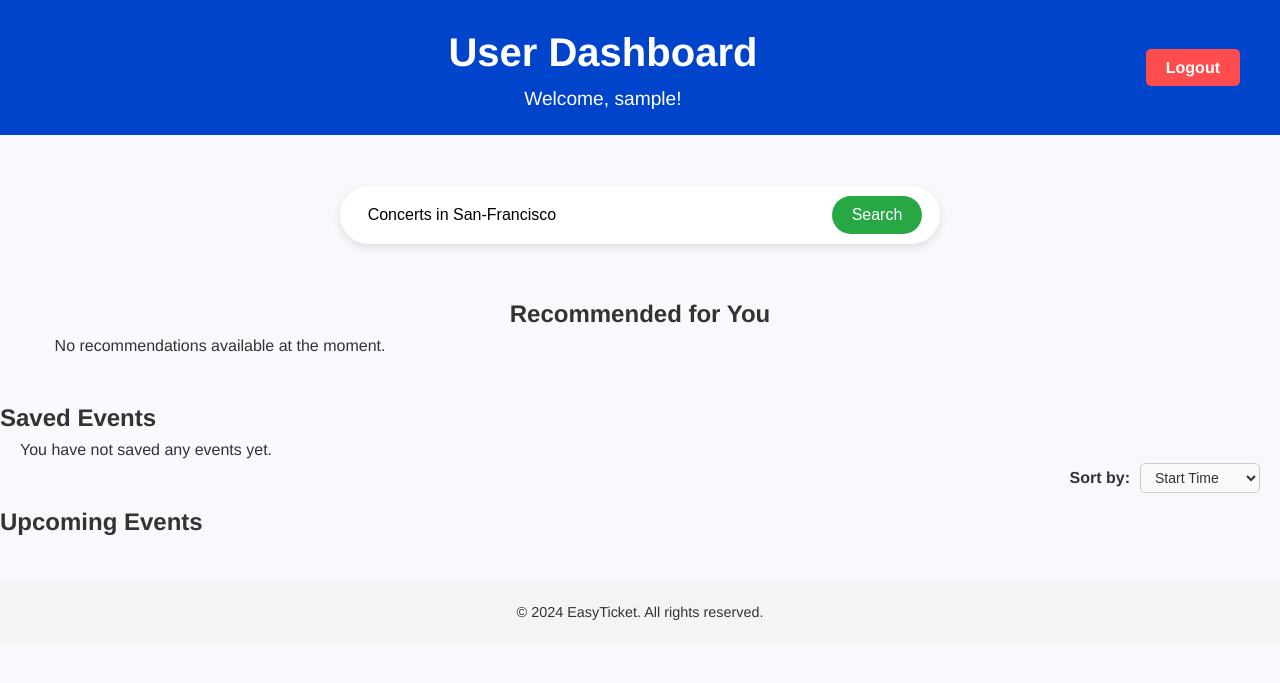
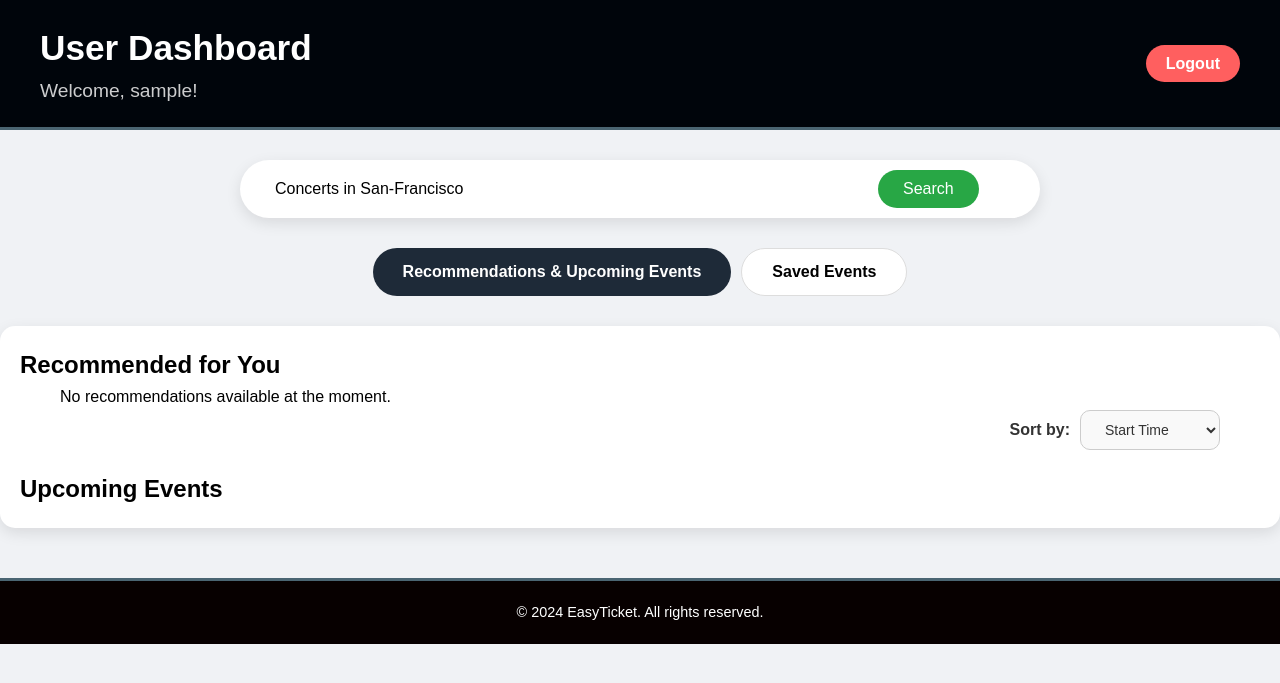
Before and after one commit to Krwaheed/EasyTicket, a Flask app: page /user-dashboard in a window 1280 px wide. Shown: the top 683 px of the page. Run offline with Flask 3, Linux system fonts and the light colour scheme; the visitor is signed in with stand-in values (Sample User, id 1); data that the repository does not hold is empty.

Commit message:
updated the UI for admin login and user dashbaord

```diff
--- a/app.py
+++ b/app.py
@@ -7,7 +7,8 @@ from datetime import datetime
 import mysql.connector
 from flask import render_template, Flask, request, session, redirect, url_for, jsonify
 from werkzeug.security import generate_password_hash, check_password_hash
-
+from flask import Flask, render_template, request, redirect, url_for, session, flash
+from werkzeug.security import check_password_hash
 app = Flask(__name__)
 app.secret_key = os.urandom(24)
 
@@ -50,15 +51,19 @@ def login():
     if request.method == 'POST':
         username = request.form['username']
         password = request.form['password']
+
         cursor = db.cursor(dictionary=True)
         cursor.execute("SELECT user_id, password FROM users WHERE username = %s", (username,))
         user = cursor.fetchone()
+
         if user and check_password_hash(user['password'], password):
             session['username'] = username
             session['user_id'] = user['user_id']  # Set user_id in session
             return redirect(url_for('user_dashboard'))
         else:
-            return redirect(url_for('home'))
+            flash('Invalid username or password.', 'error')
+            return redirect(url_for('login'))
+
     return render_template('index.html')
 
 
@@ -78,7 +83,7 @@ def fetch_real_time_events(query="Concerts in San-Francisco"):
 
     headers = {
 
-        "x-rapidapi-key": "302ec63930msh5311bb73e188dc3p112effjsnb788b6f9f595",
+        "x-rapidapi-key": "d726415921msh74685e80187f2f7p1f5b1ajsn413ef1dff56a",
 
         "x-rapidapi-host": "real-time-events-search.p.rapidapi.com"
     }
@@ -161,7 +166,7 @@ def user_dashboard():
     return render_template('user-dashboard.html', username=session['username'], events=events, saved_events=saved_events,recommendations=recommendations, query=query)
 
 
-#************ sing up for user*************
+#************ sign up for user*************
 @app.route('/signup', methods=['GET', 'POST'])
 def signup():
     if request.method == 'POST':
@@ -212,14 +217,18 @@ def admin_login():
     if request.method == 'POST':
         username = request.form['username']
         password = request.form['password']
+
         cursor = db.cursor(dictionary=True)
         cursor.execute("SELECT * FROM admins WHERE username = %s", (username,))
         admin = cursor.fetchone()
+
         if admin and check_password_hash(admin['password'], password):
             session['admin-username'] = username
             return redirect(url_for('admin_dashboard'))
         else:
-            return redirect(url_for('adminLogin'))
+            flash('Invalid admin username or password.', 'error')  # Flash error message
+            return redirect(url_for('admin_login'))  # Redirect to login page and show the error message
+
     return render_template('adminLogin.html')
 
 @app.route('/admin-dashboard')
--- a/static/css/user-dashboard.css
+++ b/static/css/user-dashboard.css
@@ -1,4 +1,4 @@
-/* General Styles */
+/* General Reset */
 * {
     box-sizing: border-box;
     margin: 0;
@@ -6,66 +6,50 @@
 }
 
 body {
-    font-family: 'Helvetica Neue', sans-serif;
-    background-color: #f7f9fc;
-    color: #333;
+    font-family: 'Poppins', sans-serif;
+    background-color: #f0f2f5;
+    color: #000000;
+    margin: 0;
     line-height: 1.6;
-    margin: 0;
 }
 
 /* Header Styling */
 .header {
-    background-color: #0044cc;
+    background-color: #00050b;
     color: white;
-    padding: 20px 40px; /* Padding for header */
+    padding: 20px 40px;
     display: flex;
-    justify-content: space-between; /* Keeps content aligned with space between */
-    align-items: center; /* Vertically centers the items */
-    width: 100%; /* Full width for the header */
-}
-
-.header-content {
-    flex-grow: 1;
-    text-align: center; /* Centers the dashboard title and welcome text */
-    margin-left: 20px; /* Optional spacing between the logo and content */
-}
-
-
-.header-logo-link {
-    display: flex;
+    justify-content: space-between;
     align-items: center;
-    margin-right: auto; /* Ensures the logo stays on the left */
-}
-
-.header-logo {
-    height: 80px; /* Adjust the size to make it bigger */
-    width: auto; /* Keep the aspect ratio */
+    border-bottom: 3px solid #4a6572;
 }
 
 .header-content h1 {
-    font-size: 2.5rem;
+    font-size: 2.2rem;
+    font-weight: 600;
 }
 
 .header-content p {
     font-size: 1.2rem;
+    opacity: 0.8;
 }
 
 .logout-button-container {
-    margin-left: auto; /* Keeps the logout button on the far right */
+    margin-left: auto;
 }
 
 .logout-button {
-    background-color: #ff4d4f;
+    background-color: #ff5f5f;
     color: white;
     padding: 10px 20px;
-    border-radius: 5px;
+    border-radius: 25px;
     text-decoration: none;
-    font-weight: bold;
+    font-weight: 600;
     transition: background-color 0.3s ease;
 }
 
 .logout-button:hover {
-    background-color: #d9363e;
+    background-color: #d94444;
 }
 
 /* Centered Search Section */
@@ -73,32 +57,31 @@ body {
     display: flex;
     justify-content: center;
     align-items: center;
-    height: 20vh;
+    margin: 30px 0;
 }
 
 .search-form {
     display: flex;
-    justify-content: center;
     align-items: center;
     background-color: white;
-    padding: 10px;
+    padding: 10px 20px;
     border-radius: 50px;
-    box-shadow: 0 4px 10px rgba(0, 0, 0, 0.1);
-    width: 80%;
-    max-width: 600px;
+    box-shadow: 0 5px 15px rgba(0, 0, 0, 0.1);
+    max-width: 800px;
+    width: 100%;
 }
 
 .search-input {
     width: 80%;
-    padding: 10px;
+    padding: 10px 15px;
     border: none;
+    font-size: 1rem;
     border-radius: 50px;
-    font-size: 1rem;
     outline: none;
 }
 
 .search-button {
-    padding: 10px 20px;
+    padding: 10px 25px;
     background-color: #28a745;
     color: white;
     border: none;
@@ -106,161 +89,146 @@ body {
     cursor: pointer;
     font-size: 1rem;
     margin-left: 10px;
+    transition: background-color 0.3s ease;
 }
 
 .search-button:hover {
     background-color: #218838;
 }
 
-/* Recommended Section */
-.recommend-section {
-    text-align: center; /* Center align the header text */
-    margin-bottom: 40px; /* Space at the bottom of the section */
+/* Tab Section */
+.tab {
+    display: flex;
+    justify-content: center;
+    margin-bottom: 30px;
 }
 
+.tab button {
+    background-color: #ffffff;
+    border: 1px solid #ddd;
+    padding: 14px 30px;
+    cursor: pointer;
+    font-size: 16px;
+    font-weight: 600;
+    margin: 0 5px;
+    border-radius: 30px;
+    transition: all 0.3s ease;
+}
+
+.tab button.active {
+    background-color: #1e2a38;
+    color: white;
+    border: none;
+}
+
+.tab button:hover {
+    background-color: #4a6572;
+    color: white;
+}
+
+/* Tab Content Section */
+.tabcontent {
+    display: none;
+    padding: 20px;
+    animation: fadeEffect 1s;
+    background-color: #fff;
+    border-radius: 15px;
+    box-shadow: 0 5px 15px rgba(0, 0, 0, 0.1);
+}
+
+/* Fade-in effect */
+@keyframes fadeEffect {
+    from {opacity: 0;}
+    to {opacity: 1;}
+}
+
+/* Events Grid Styling */
 .events-grid {
     display: grid;
-    grid-template-columns: repeat(3, 1fr); /* Sets up three columns */
-    gap: 20px; /* Space between each event detail box */
-    padding: 0 20px; /* Padding on the sides of the grid container */
+    grid-template-columns: repeat(auto-fill, minmax(300px, 1fr));
+    gap: 30px;
+    padding: 0 40px;
 }
 
-.event-detail {
+.event-card, .event-detail {
     background-color: #ffffff;
-    padding: 20px;
-    border-radius: 12px;
-    box-shadow: 0 4px 8px rgba(0, 0, 0, 0.1);
+    padding: 25px;
+    border-radius: 20px;
+    box-shadow: 0 10px 25px rgba(0, 0, 0, 0.1);
+    transition: all 0.3s ease;
     display: flex;
     flex-direction: column;
     justify-content: space-between;
-    height: 100%; /* Make all detail cards the same height for uniformity */
 }
 
-.event-detail h3, .event-detail p {
+.event-card:hover, .event-detail:hover {
+    transform: translateY(-5px);
+    box-shadow: 0 15px 30px rgba(0, 0, 0, 0.15);
+}
+
+.event-card img {
+    width: 100%;
+    border-radius: 12px;
+    margin-bottom: 20px;
+}
+
+.event-card h3, .event-detail h3 {
+    font-size: 1.6rem;
     margin-bottom: 10px;
 }
 
-.ticket-list {
-    list-style-type: none;
-    padding: 0;
+.event-card p, .event-detail p {
+    color: #666;
+    margin-bottom: 15px;
 }
 
 .ticket-button {
     background-color: #007bff;
     color: white;
-    padding: 8px 16px;
-    border-radius: 4px;
+    padding: 10px 20px;
+    border-radius: 10px;
     text-decoration: none;
+    font-size: 0.9rem;
+    transition: background-color 0.3s ease;
     display: inline-block;
-    margin-right: 5px;
 }
 
 .ticket-button:hover {
     background-color: #0056b3;
 }
 
-.view-more {
-    color: #28a745;
-    text-decoration:none;
-    display: inline-block;
-    margin-top: 10px;
+.save-event-btn, .delete-event-btn {
+    background-color: #28a745;
+    color: white;
+    padding: 12px 25px;
+    border: none;
+    border-radius: 8px;
+    font-size: 1rem;
+    cursor: pointer;
+    transition: background-color 0.3s ease;
+    margin-top: 15px;
+    font-weight: 600;
 }
 
-.view-more:hover {
-    text-decoration: underline;
+.delete-event-btn {
+    background-color: #ff6f61;
 }
 
-/* Events Section */
-.events-section {
-    margin-bottom: 40px;
+.save-event-btn:hover, .delete-event-btn:hover {
+    background-color: #218838;
 }
 
-.events-grid {
-    display: grid;
-    grid-template-columns: repeat(auto-fill, minmax(350px, 1fr)); /* Adjust for card width */
-    gap: 20px;
-    padding: 0 20px;
+.delete-event-btn:hover {
+    background-color: #ff4a3a;
 }
 
-.event-card {
-    background-color: #ffffff;
-    padding: 20px;
-    border-radius: 12px;
-    box-shadow: 0 4px 8px rgba(0, 0, 0, 0.1);
-    text-align: left;
-    display: flex;
-    flex-direction: column;
-    justify-content: space-between;
-    height: 100%;  /* Make all cards the same height */
-}
-
-.event-card img {
-    width: 100%;
-    border-radius: 8px;
-    margin-bottom: 15px;
-}
-
-.event-details {
-    flex-grow: 1;  /* Ensures that event details expand to fill available space */
-}
-
-.event-details h3 {
-    color: #333;
-    margin-bottom: 10px;
-}
-
-.event-details p {
-    margin-bottom: 10px;
-    color: #666;
-}
-
-.ticket-list {
-    list-style-type: none;
-    padding: 0;
-}
-
-.ticket-list li {
-    margin-bottom: 10px;
-}
-
-.ticket-button {
-    background-color: #007bff;
-    color: white;
-    padding: 8px 16px;
-    border-radius: 4px;
-    text-decoration: none;
-    display: inline-block;
-    margin-right: 5px;
-}
-
-.ticket-button:hover {
-    background-color: #0056b3;
-}
-
-.view-more {
-    color: #28a745;
-    text-decoration: none;
-    display: inline-block;
-    margin-top: 10px;
-}
-
-.view-more:hover {
-    text-decoration: underline;
-}
-
-/* Footer */
-.footer {
-    text-align: center;
-    padding: 20px 0;
-    background-color: #f4f4f4;
-    font-size: 0.9em;
-}
+/* Sorting Dropdown */
 .sort-by-container {
     display: flex;
     align-items: center;
     justify-content: flex-end;
-    margin-right: 20px;
-    margin-bottom: 10px;
+    margin-right: 40px;
+    margin-bottom: 20px;
 }
 
 .sort-by-container label {
@@ -271,10 +239,10 @@ body {
 }
 
 .sort-by-container select {
-    padding: 5px 10px;
+    padding: 10px 20px;
     font-size: 14px;
     border: 1px solid #ccc;
-    border-radius: 5px;
+    border-radius: 10px;
     background-color: #f9f9f9;
     color: #333;
     transition: border-color 0.3s ease;
@@ -290,53 +258,29 @@ body {
     border-color: #007BFF;
 }
 
-
-.events-section h2 {
-    display: inline-block;
+/* Footer Styling */
+.footer {
+    text-align: center;
+    padding: 20px 0;
+    background-color: #070000;
+    color: #ffffff;
+    font-size: 0.9em;
+    margin-top: 50px;
+    border-top: 3px solid #4a6572;
 }
-.save-event-btn {
-    background-color: #28a745;
+/* Styles for the past event warning */
+.event-unavailable {
+    background-color: rgba(255, 99, 71, 0.9);
+    border-radius: 8px;
+    padding: 10px;
+    text-align: center;
     color: white;
-    padding: 10px 20px;
-    border: none;
-    border-radius: 5px;
-    font-size: 16px;
-    cursor: pointer;
-    transition: background-color 0.3s ease;
+    font-weight: bold;
+    margin-top: 10px;
+    display: none;
 }
 
-.save-event-btn:hover {
-    background-color: #28a745;
+.unavailable-text {
+    margin: 0;
+    font-size: 1.1rem;
 }
-
-.save-event-btn:active {
-    background-color: #28a745;
-}
-
-.save-event-btn:focus {
-    outline: none;
-}
-
-
-.delete-event-btn {
-    background-color: #ff6f61;
-    color: white;
-    padding: 10px 20px;
-    border: none;
-    border-radius: 5px;
-    font-size: 16px;
-    cursor: pointer;
-    transition: background-color 0.3s ease;
-}
-
-.delete-event-btn:hover {
-    background-color: #ff4a3a;
-}
-
-.delete-event-btn:active {
-    background-color: #ff3a2a;
-}
-
-.delete-event-btn:focus {
-    outline: none;
-}
--- a/static/js/user-dashboard.js
+++ b/static/js/user-dashboard.js
@@ -1,37 +1,85 @@
-// Placeholder JavaScript file
 console.log("User Dashboard loaded successfully.");
 
-    // JavaScript for frontend sorting
+// JavaScript for tab functionality
+function openTab(evt, tabName) {
+    var i, tabcontent, tablinks;
+
+    // Hide all tabcontent
+    tabcontent = document.getElementsByClassName("tabcontent");
+    for (i = 0; i < tabcontent.length; i++) {
+        tabcontent[i].style.display = "none";
+    }
+
+    // Remove the 'active' class from all tablinks
+    tablinks = document.getElementsByClassName("tablinks");
+    for (i = 0; i < tablinks.length; i++) {
+        tablinks[i].className = tablinks[i].className.replace(" active", "");
+    }
+
+    // Show the current tab and add 'active' class to the button that opened the tab
+    document.getElementById(tabName).style.display = "block";
+    evt.currentTarget.className += " active";
+
+    // Store the active tab in localStorage
+    localStorage.setItem("activeTab", tabName);
+}
+
+// Function to open the default or saved tab on page load
+function openDefaultTab() {
+    var activeTab = localStorage.getItem("activeTab");
+    if (activeTab) {
+        document.getElementById(activeTab).style.display = 'block';
+        document.querySelector(`button[onclick="openTab(event, '${activeTab}')"]`).classList.add('active');
+    } else {
+        // Open default tab
+        document.getElementById("defaultOpen").click();
+    }
+}
+
+// Call this function to open the saved tab (or default) on page load
+openDefaultTab();
+
+// JavaScript for sorting functionality
 document.getElementById('sort_by').addEventListener('change', function() {
-    let sortBy = this.value;  // Get the selected sorting option
-    let eventsGrid = document.getElementById('events-grid');  // Get the events grid
-    let eventCards = Array.from(eventsGrid.getElementsByClassName('event-card'));  // Convert HTMLCollection to array
+    let sortBy = this.value;
+    let eventsGrid = document.getElementById('events-grid');
+    let eventCards = Array.from(eventsGrid.getElementsByClassName('event-card'));
 
-    // Sort the event cards based on the selected criteria
     eventCards.sort(function(a, b) {
         let aValue, bValue;
-
         if (sortBy === 'start_time') {
-    // Sort by start_time
             aValue = new Date(a.getAttribute('data-start-time'));
             bValue = new Date(b.getAttribute('data-start-time'));
         } else if (sortBy === 'venue') {
-    // Sort by venue name (case-insensitive)
             aValue = a.getAttribute('data-venue').toLowerCase();
             bValue = b.getAttribute('data-venue').toLowerCase();
         } else if (sortBy === 'event_name') {
-    // Sort by event name (case-insensitive)
             aValue = a.getAttribute('data-name').toLowerCase();
             bValue = b.getAttribute('data-name').toLowerCase();
         }
-
-    if (aValue < bValue) return -1;
-    if (aValue > bValue) return 1;
-    return 0;
+        return aValue < bValue ? -1 : aValue > bValue ? 1 : 0;
     });
 
-    // Reorder the event cards in the DOM
     eventCards.forEach(function(card) {
-    eventsGrid.appendChild(card);  // This moves each card in sorted order
+        eventsGrid.appendChild(card);
     });
 });
+
+// Function to check if an event's date has passed
+function checkEventDates() {
+    const eventCards = document.querySelectorAll('.event-card');
+    const currentDate = new Date();
+
+    eventCards.forEach(card => {
+        const eventDate = new Date(card.getAttribute('data-event-date'));
+
+        // If the event date is in the past, show the warning message
+        if (eventDate < currentDate) {
+            const unavailableMessage = card.querySelector('.event-unavailable');
+            unavailableMessage.style.display = 'block'; // Show the message
+        }
+    });
+}
+
+// Call the function to check for past events when the page loads
+checkEventDates();
--- a/templates/user-dashboard.html
+++ b/templates/user-dashboard.html
@@ -12,7 +12,6 @@
         <h1>User Dashboard</h1>
         <p>Welcome, {{ username }}!</p>
     </div>
-    <!-- Logout Button -->
     <div class="logout-button-container">
         <a href="{{ url_for('logout') }}" class="logout-button">Logout</a>
     </div>
@@ -28,7 +27,14 @@
         </form>
     </section>
 
-    <section class="recommend-section">
+    <!-- Tabs Section -->
+    <div class="tab">
+        <button class="tablinks" onclick="openTab(event, 'recommendations-tab')" id="defaultOpen">Recommendations & Upcoming Events</button>
+        <button class="tablinks" onclick="openTab(event, 'savedEvents-tab')">Saved Events</button>
+    </div>
+
+    <!-- Recommendations & Upcoming Events Tab -->
+    <section id="recommendations-tab" class="tabcontent">
         <h2>Recommended for You</h2>
         <div class="events-grid">
             {% if recommendations %}
@@ -55,34 +61,8 @@
             <p>No recommendations available at the moment.</p>
             {% endif %}
         </div>
-    </section>
 
-
-    <!-- Saved Events Section -->
-    <section class="saved-events-section">
-        <h2>Saved Events</h2>
-        <div class="events-grid">
-            {% if saved_events %}
-            {% for event in saved_events %}
-            <div class="event-card">
-                <h3>{{ event.event_name }}</h3>
-                <p><strong>Date:</strong> {{ event.event_date }}</p>
-                <p><strong>Location:</strong> {{ event.location }}</p>
-                <!-- Remove Event Form -->
-                <form action="{{ url_for('remove_event') }}" method="post">
-                    <input type="hidden" name="event_id" value="{{ event.event_id }}">
-                    <button type="submit" class="delete-event-btn">Delete Event</button>
-                </form>
-            </div>
-            {% endfor %}
-            {% else %}
-            <p>You have not saved any events yet.</p>
-
-        {% endif %}
-    </div>
-</section>
-
-<!-- Sorting Dropdown -->
+        <!-- Sorting Dropdown for Recommendations -->
         <div class="sort-by-container">
             <label for="sort_by">Sort by:</label>
             <select name="sort_by" id="sort_by">
@@ -92,7 +72,6 @@
             </select>
         </div>
 
-<!-- Events Section -->
         <section class="events-section" id="events-section">
             <h2>Upcoming Events</h2>
             <div class="events-grid" id="events-grid">
@@ -110,9 +89,6 @@
                             <li><a href="{{ ticket.link }}" target="_blank" class="ticket-button">{{ ticket.source }}</a></li>
                             {% endfor %}
                         </ul>
-
-
-                <!-- Save Event Form -->
                         <form action="{{ url_for('save_event') }}" method="post">
                             <input type="hidden" name="event_id" value="{{ event.event_id }}">
                             <input type="hidden" name="event_name" value="{{ event.name }}">
@@ -121,17 +97,44 @@
                             <input type="hidden" name="full_address" value="{{ event.venue.full_address }}">
                             <button type="submit" class="save-event-btn">Save Event</button>
                         </form>
-
-
-
                         <a href="{{ event.link }}" target="_blank" class="view-more">View More</a>
                     </div>
                 </div>
                 {% endfor %}
             </div>
         </section>
+    </section>
+
+    <!-- Saved Events Tab -->
+    <section id="savedEvents-tab" class="tabcontent">
+    <h2>Saved Events</h2>
+    <div class="events-grid">
+        {% if saved_events %}
+        {% for event in saved_events %}
+        <div class="event-card" data-event-date="{{ event.event_date }}">
+            <h3>{{ event.event_name }}</h3>
+            <p><strong>Date:</strong> {{ event.event_date }}</p>
+            <p><strong>Location:</strong> {{ event.location }}</p>
+
+            <!-- Display unavailable message for past events -->
+            <div class="event-unavailable" style="display: none;">
+                <p class="unavailable-text">This event is no longer available.</p>
+            </div>
+
+            <!-- Remove Event Form -->
+            <form action="{{ url_for('remove_event') }}" method="post">
+                <input type="hidden" name="event_id" value="{{ event.event_id }}">
+                <button type="submit" class="delete-event-btn">Delete Event</button>
+            </form>
+        </div>
+        {% endfor %}
+        {% else %}
+        <p>You have not saved any events yet.</p>
+        {% endif %}
+    </div>
+</section>
+
 </main>
-
 
 <footer class="footer">
     <p>&copy; 2024 EasyTicket. All rights reserved.</p>
```
Also changed, not shown: static/css/admin-styles.css (+82 -86 lines), static/css/styles.css (+16 -2 lines), templates/adminLogin.html (+15 -5 lines), templates/index.html (+12 -0 lines), static/images/admin.jpg (added). Lines whose indentation alone changed are shown as unchanged.
